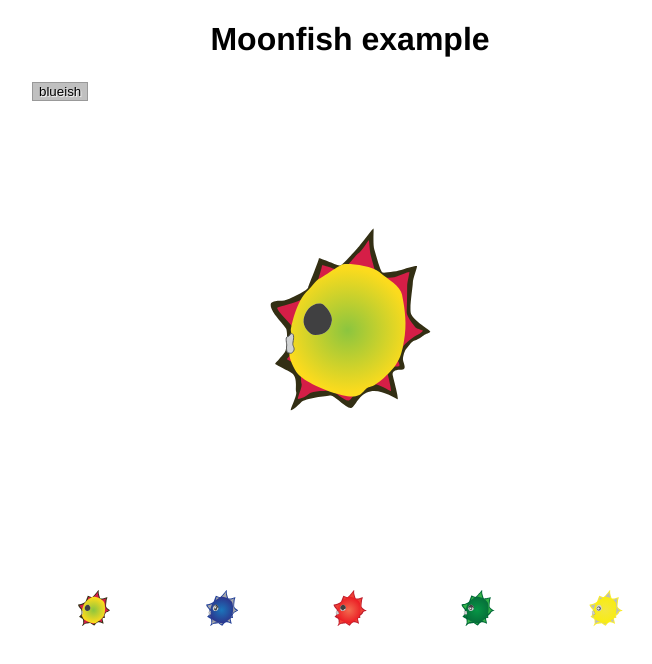
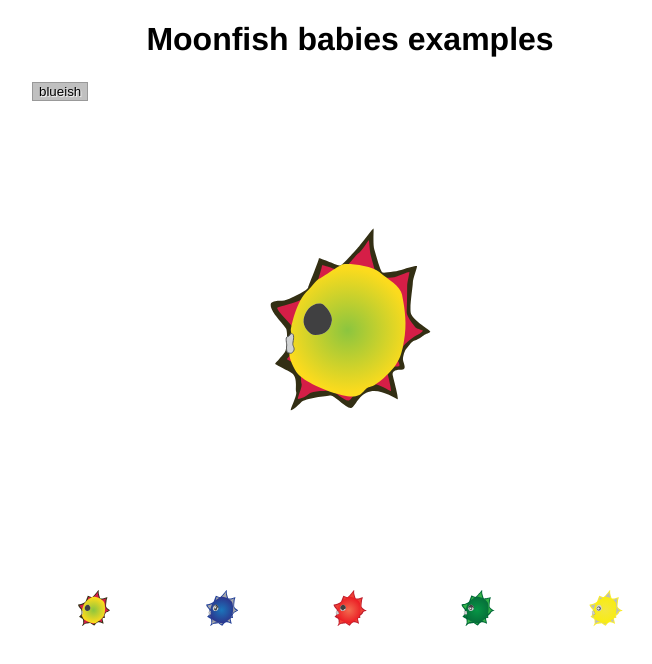
Before and after one commit to Bierwurst/image-gallery, a plain HTML site: page index.html in a window 1280 px wide. Shown: the whole page, without its empty margins (290-942 px from the left). Drawn offline with Linux system fonts and the light colour scheme.

Commit message:
mo change

```diff
--- a/index.html
+++ b/index.html
@@ -3,14 +3,14 @@
   <head>
     <meta charset="utf-8">
 
-    <title>Image gallery</title>
+    <title>moonfish gallery</title>
 
     <link rel="stylesheet" href="style.css">
 
   </head>
 
   <body>
-    <h1>Moonfish example</h1>
+    <h1>Moonfish babies examples</h1>
 
     <div class="full-img">
       <img class="displayed-img" src="images/moon-01.svg">
```
